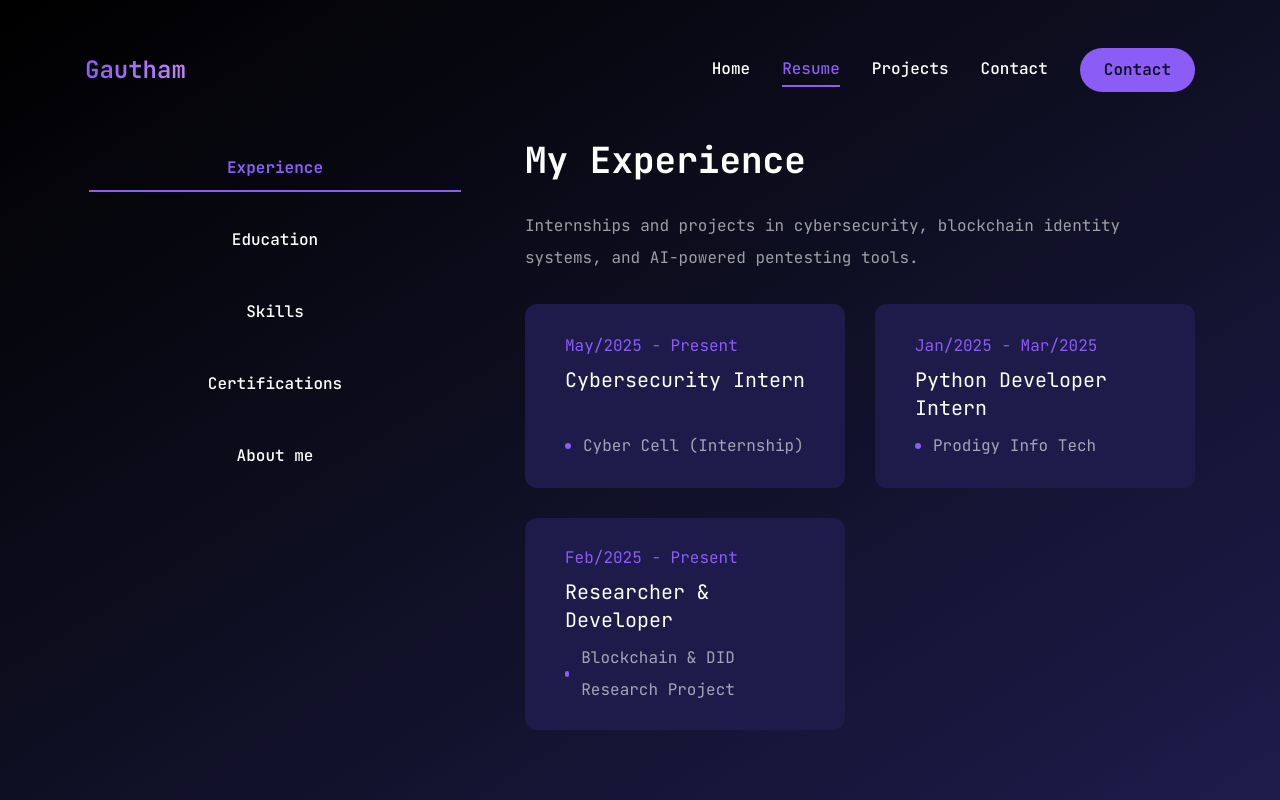
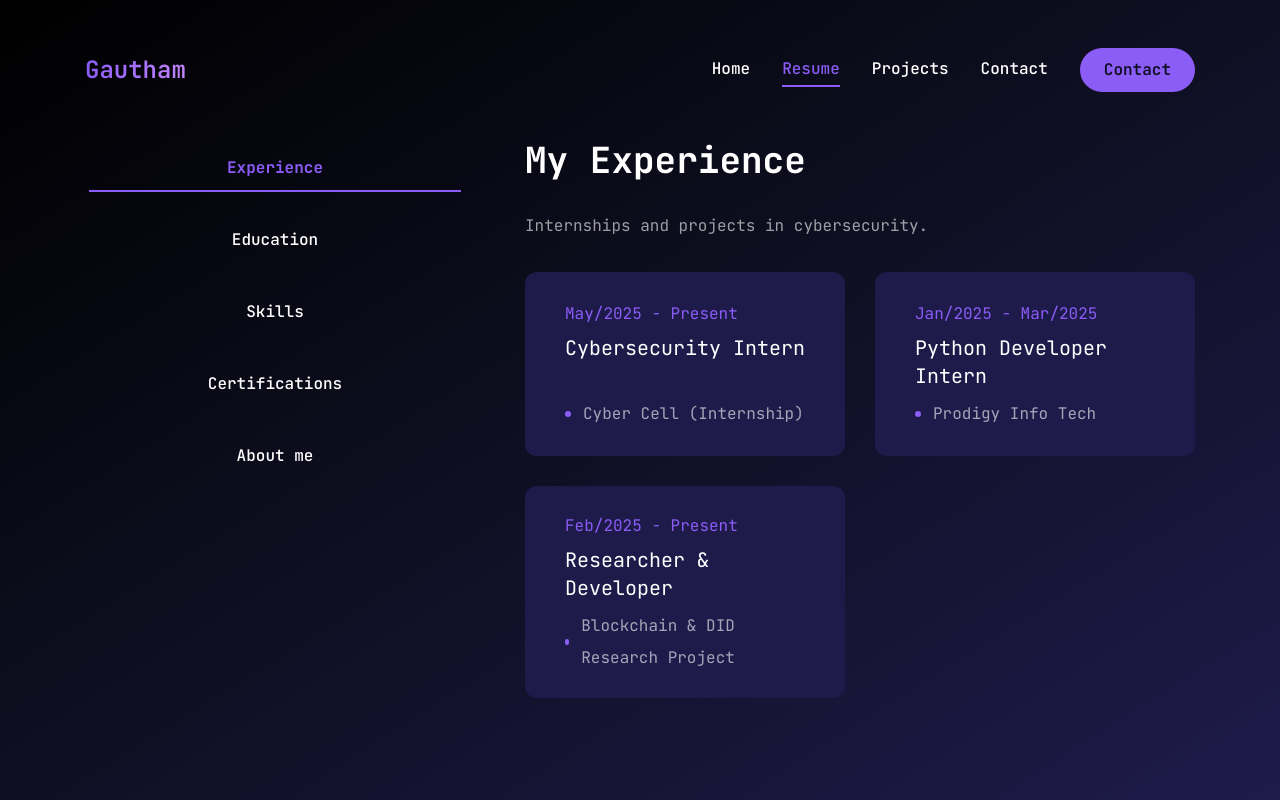
Before and after one commit to Gautham0925/Portfolio, a Next.js app: page /resume in a window 1280 px wide. Built offline with nearby package versions, Linux system fonts and the light colour scheme.

Commit message:
Update page.jsx

```diff
--- a/app/resume/page.jsx
+++ b/app/resume/page.jsx
@@ -40,7 +40,7 @@ const about = {
 const experience = {
     icon: "/public/assets/resume/icons/badge.svg",
     title: "My Experience",
-    description: "Internships and projects in cybersecurity, blockchain identity systems, and AI-powered pentesting tools.",
+    description: "Internships and projects in cybersecurity.",
     items: [
         {
             company: "Cyber Cell (Internship)",
@@ -81,7 +81,7 @@ const education = {
         },
         {
             institution: "B.E.M.H.S.S, Kasaragod",
-            degree: "+2",
+            degree: "sslc",
             duration: "2017-2020"
 
         },
```
